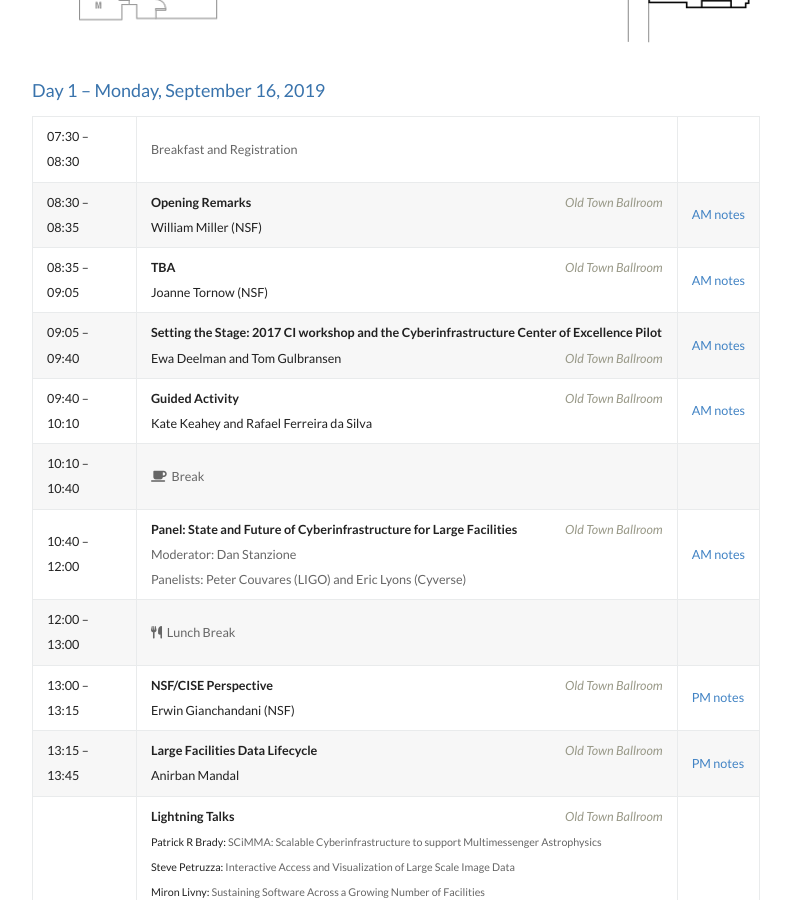
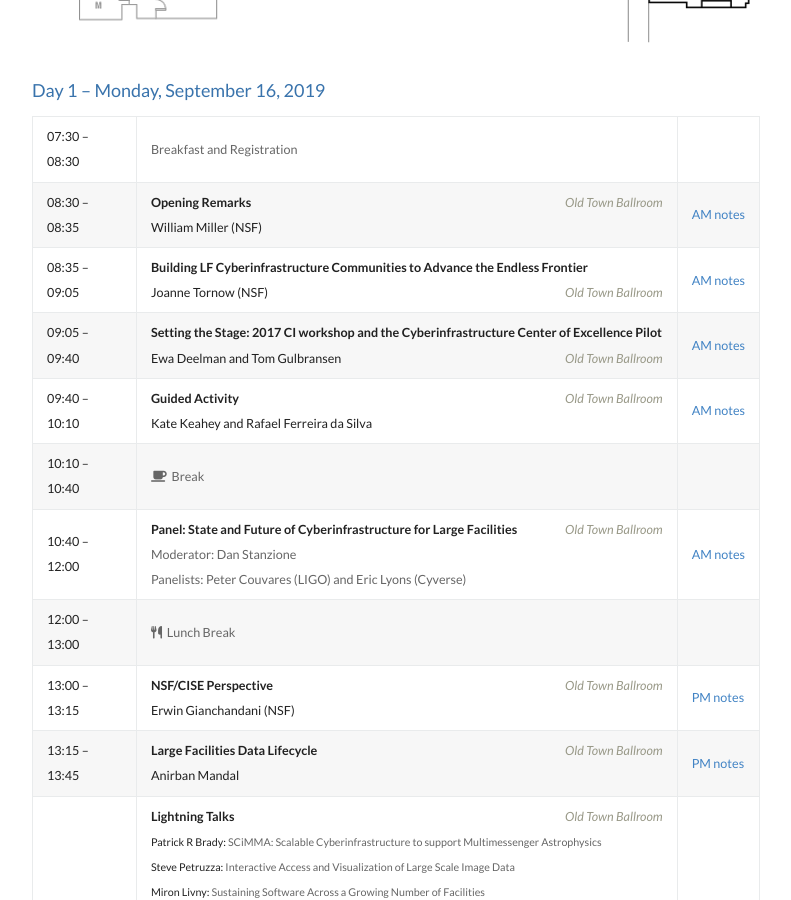
Before and after one commit to facilitiesci/facilitiesci.github.io, a Jekyll site: the page built from agenda.md, in a window 1280 px wide and 900 px high, scrolled down 681 px. Shown: the whole window, without its empty margins (244-1035 px from the left). Built offline with Jekyll 4.4.1, drawn with Linux system fonts in a browser that asks for light colours; nearby versions of some CDN libraries.

Commit message:
Update agenda.md

```diff
--- a/agenda.md
+++ b/agenda.md
@@ -21,7 +21,7 @@ Alexandria, VA, USA, September 16-17, 2019
 
 | 07:30 – 08:30	| <span style="color: #666">Breakfast and Registration</span>
 | 08:30 – 08:35	| **Opening Remarks**<span class="room">Old Town Ballroom</span><br />William Miller (NSF) | <a href="https://docs.google.com/document/d/1sYVC6Bc3cDvi_c8rgWuCXw3VoO6v1KgKoj-qrIaiMqA/edit?usp=sharing">AM&nbsp;notes</a>
-| 08:35 – 09:05	| **TBA**<span class="room">Old Town Ballroom</span><br />Joanne Tornow (NSF) | <a href="https://docs.google.com/document/d/1sYVC6Bc3cDvi_c8rgWuCXw3VoO6v1KgKoj-qrIaiMqA/edit?usp=sharing">AM&nbsp;notes</a>
+| 08:35 – 09:05	| **Building LF Cyberinfrastructure Communities to Advance the Endless Frontier**<span class="room">Old Town Ballroom</span><br />Joanne Tornow (NSF) | <a href="https://docs.google.com/document/d/1sYVC6Bc3cDvi_c8rgWuCXw3VoO6v1KgKoj-qrIaiMqA/edit?usp=sharing">AM&nbsp;notes</a>
 | 09:05 – 09:40	| **Setting the Stage: 2017 CI workshop and the Cyberinfrastructure Center of Excellence Pilot**<span class="room">Old Town Ballroom</span><br />Ewa Deelman and Tom Gulbransen | <a href="https://docs.google.com/document/d/1sYVC6Bc3cDvi_c8rgWuCXw3VoO6v1KgKoj-qrIaiMqA/edit?usp=sharing">AM&nbsp;notes</a>
 | 09:40 – 10:10	| **Guided Activity**<span class="room">Old Town Ballroom</span><br />Kate Keahey and Rafael Ferreira da Silva | <a href="https://docs.google.com/document/d/1sYVC6Bc3cDvi_c8rgWuCXw3VoO6v1KgKoj-qrIaiMqA/edit?usp=sharing">AM&nbsp;notes</a>
 | 10:10 – 10:40	| <span style="color: #666"><i class="fas fa-coffee"></i>&nbsp;&nbsp;Break</span>
```
